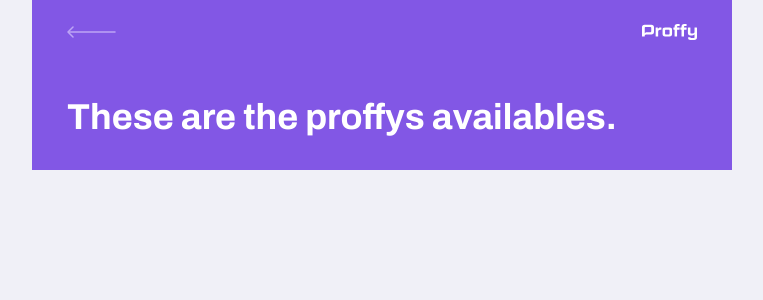
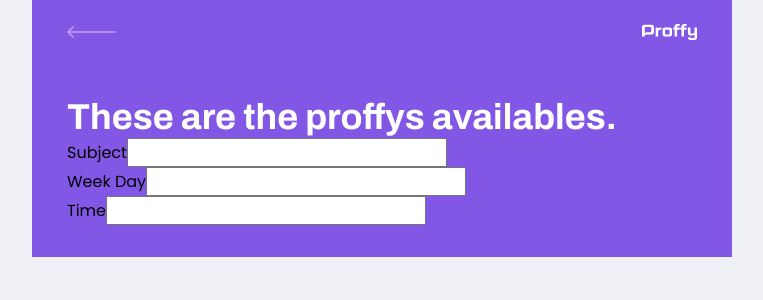
Before and after one commit to mhayk/proffy-web, a React (Create React App) app: page /study in a window 1280 px wide. Shown: the top 300 px of the page, without its empty margins (258-1021 px from the left). Built offline with nearby package versions, Linux system fonts and the light colour scheme.

Commit message:
The page TeacherForm is using PageHeader components and the form has been created and styled.
Signed-off-by: Mhayk Whandson <hi@mhayk.com>

```diff
--- a/src/components/PageHeader/index.tsx
+++ b/src/components/PageHeader/index.tsx
@@ -24,6 +24,8 @@ const PageHeader: React.FC<PageHeaderProps> = (props) => {
 
         <div className="header-content">
           <strong>{title}</strong>
+
+          {props.children}
         </div>
       </header>
   )
--- a/src/pages/TeacherForm/index.tsx
+++ b/src/pages/TeacherForm/index.tsx
@@ -1,8 +1,12 @@
 import React from 'react';
+
+import PageHeader from '../../components/PageHeader';
 
 function TeacherForm() {
   return (
-    <h1>Teacher Form</h1>
+    <div id="page-teacher-form" className="container">
+      <PageHeader title="How amazing you want to teach" />
+    </div>
   )
 }
 
--- a/src/pages/TeacherList/index.tsx
+++ b/src/pages/TeacherList/index.tsx
@@ -1,26 +1,30 @@
 import React from 'react';
-import { Link } from 'react-router-dom';
 
-import logoImg from '../../assets/images/logo.svg';
-import backIcon from '../../assets/images/icons/back.svg';
+import PageHeader from '../../components/PageHeader';
 
 import './styles.css';
 
 function TeacherList() {
   return (
     <div id="page-teacher-list" className="container">
-      <header className="page-header">
-        <div className="top-bar-container">
-          <Link to="/">
-            <img src={backIcon} alt="Back"/>
-          </Link>
-          <img src={logoImg} alt="Proffy"/>
-        </div>
+      <PageHeader title="These are the proffys availables.">
+        <form id="search-teachers">
+          <div className="input-block">
+            <label htmlFor="subject">Subject</label>
+            <input type="text" name="subject" id="subject"/>
+          </div>
 
-        <div className="header-content">
-          <strong>These are the proffys availables.</strong>
-        </div>
-      </header>
+          <div className="input-block">
+            <label htmlFor="week_day">Week Day</label>
+            <input type="text" name="week_day" id="week_day"/>
+          </div>
+
+          <div className="input-block">
+            <label htmlFor="time">Time</label>
+            <input type="text" name="time" id="time"/>
+          </div>
+        </form>
+      </PageHeader>
     </div>
   )
 }
```
